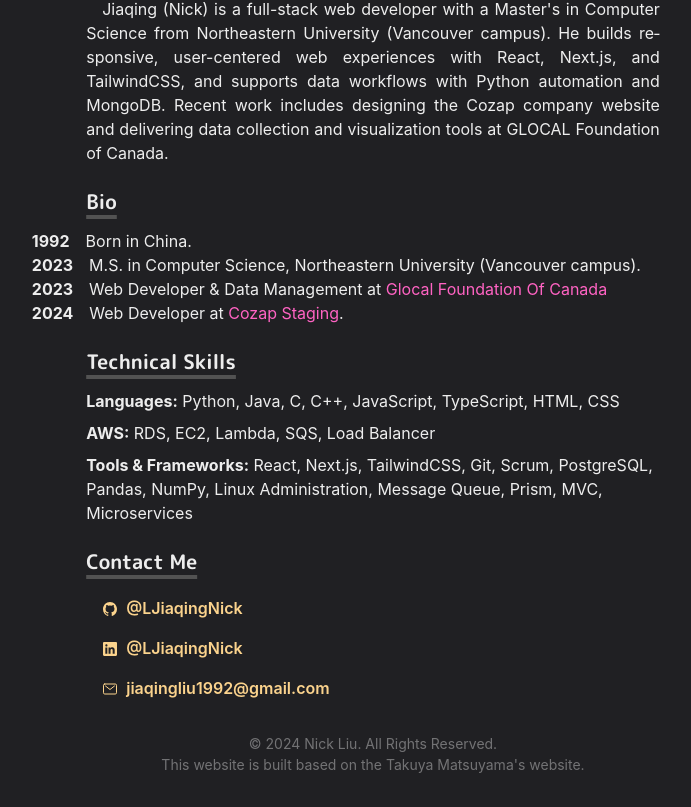
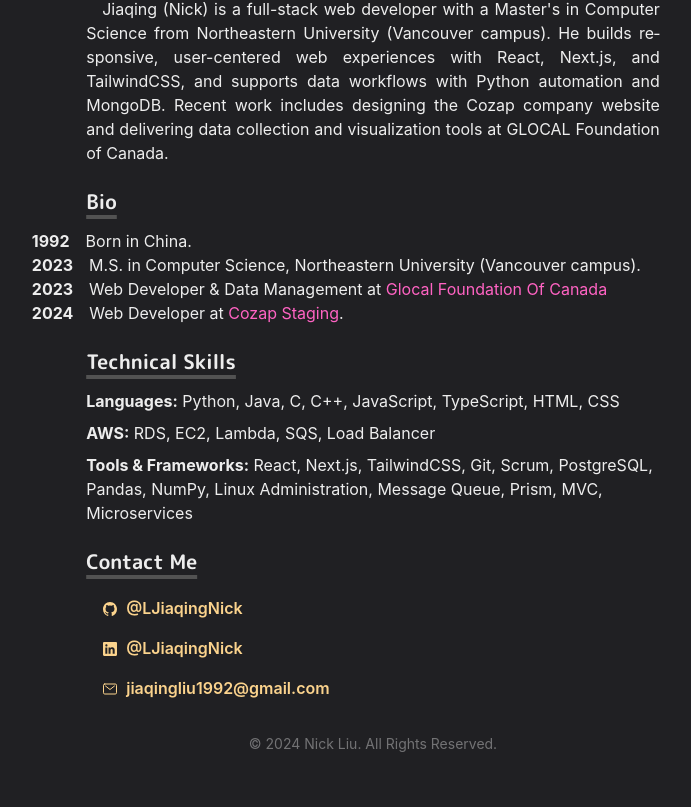
Before and after one commit to LJiaqingNick/nick-home, a Next.js app: page / in a window 1280 px wide. Shown: the part 265-1072 px from the top of the page, without its empty margins (267-958 px from the left). After the commit the page ends 1051 px from the top, so only its background shows below. Built offline with nearby package versions, Linux system fonts and the light colour scheme.

Commit message:
Remove attribution sentence from footer

```diff
--- a/components/footer.js
+++ b/components/footer.js
@@ -4,15 +4,6 @@ const Footer = () => {
   return (
     <Box align="center" opacity={0.4} fontSize="sm">
       &copy; {new Date().getFullYear()} Nick Liu. All Rights Reserved. <br />
-      This website is built based on the{' '}
-      <a
-        href="https://www.craftz.dog/"
-        target="_blank"
-        rel="noopener noreferrer"
-      >
-        Takuya Matsuyama&apos;s website
-      </a>
-      .
     </Box>
   );
 };
```
